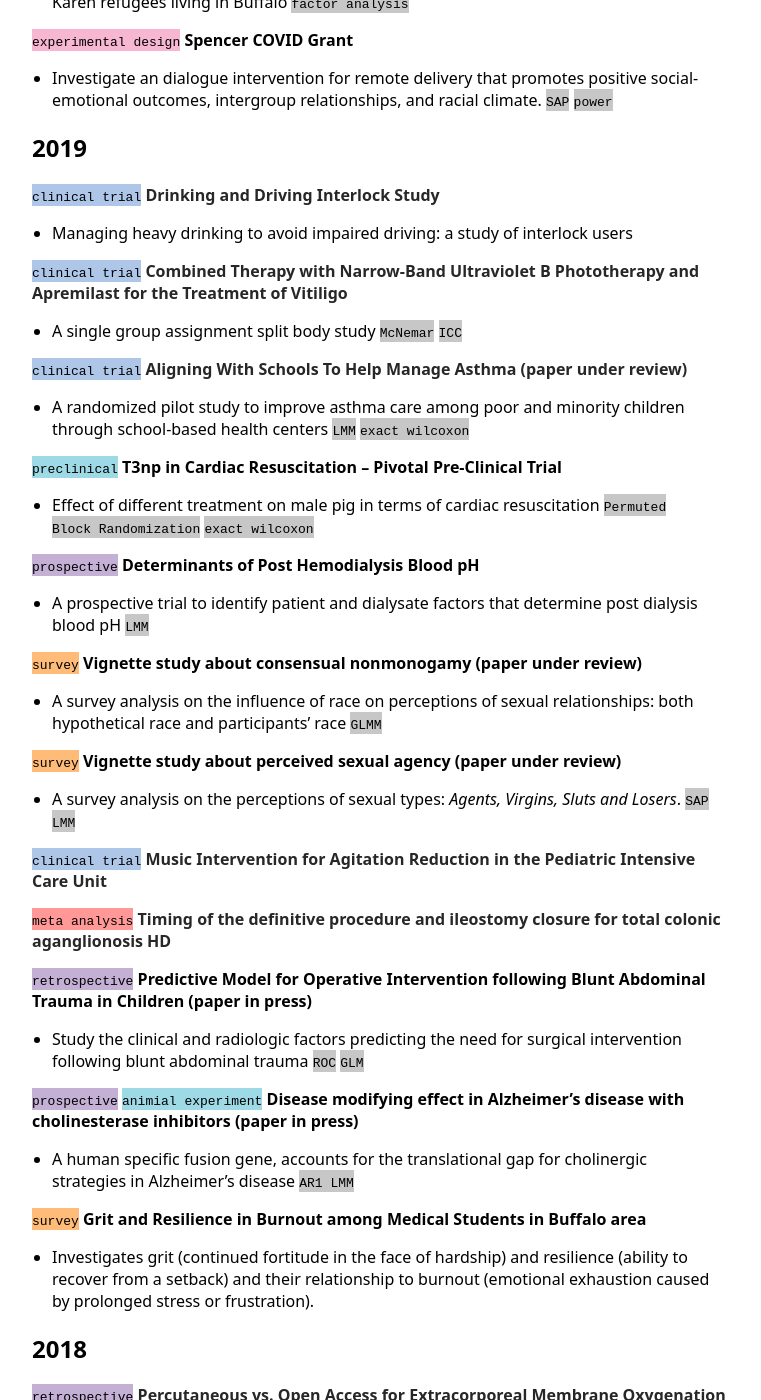
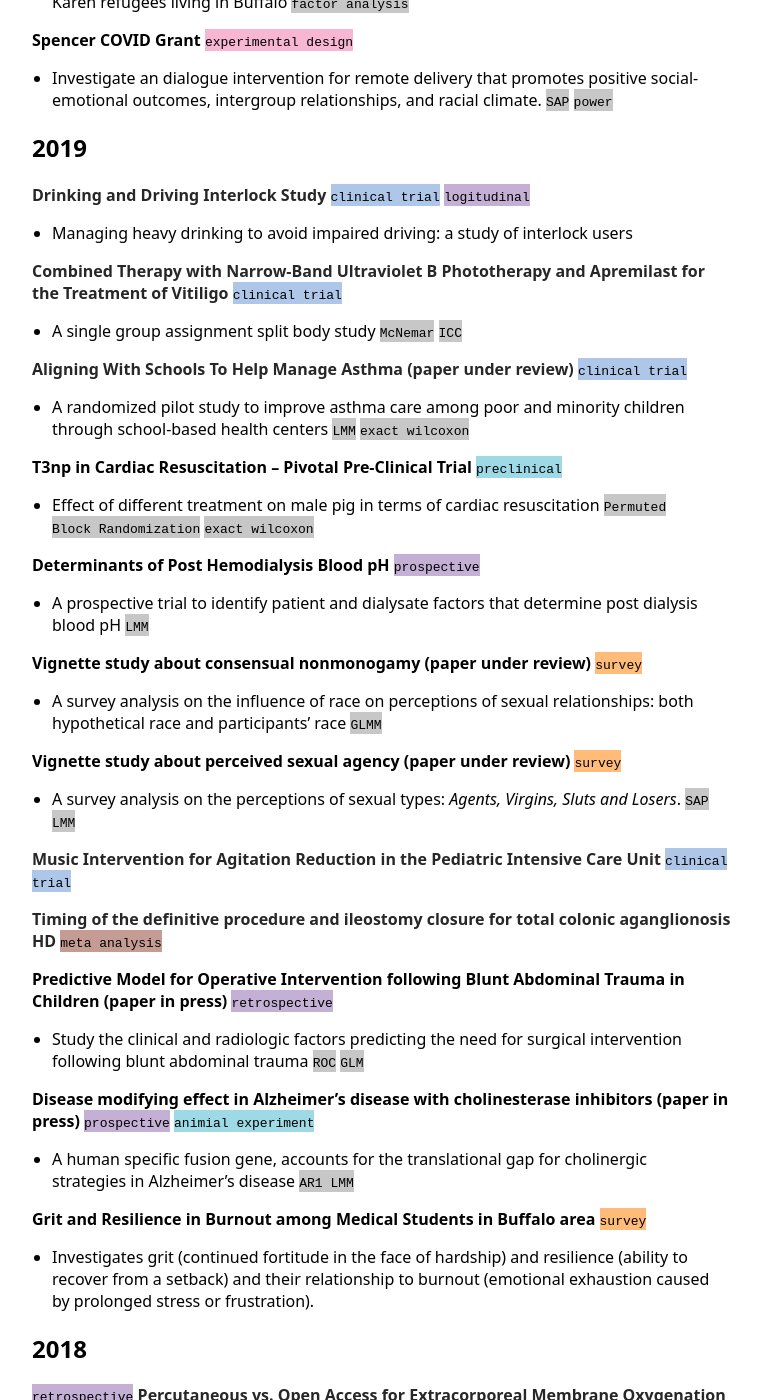
Before and after one commit to ziqiangc/ziqiangc.github.io, a Jekyll site: the page built from projects.md, in a window 1280 px wide and 1400 px high, scrolled down 492 px. Shown: the whole window, without its empty margins (258-1019 px from the left). Built offline with Jekyll 4.4.1, drawn with Linux system fonts in a browser that asks for light colours; our own code applies the rules of GitHub Pages for plain Markdown files; part of the change alters nothing that is shown; some of the changed text lies outside the part shown.

Commit message:
Update projects.md

```diff
--- a/projects.md
+++ b/projects.md
@@ -1,50 +1,50 @@
 # Collaborative Projects
 ## 2020
-<span style="background-color: #ffbb78">`survey`</span> [**Blood Sisterhood Survey (CDC)**](https://www.hemophiliafed.org/our-role-and-programs/assisting-and-advocating/blood-sisterhood/)
+[**Blood Sisterhood Survey (CDC)**](https://www.hemophiliafed.org/our-role-and-programs/assisting-and-advocating/blood-sisterhood/) <span style="background-color: #ffbb78">`survey`</span> <span style="background-color: #dbdb8d">`cross-sectional`</span>
 - Survey analysis for HFA’s Blood Sisterhood Program <span style="background-color: #c7c7c7">`cross-table`</span> <span style="background-color: #c7c7c7">`proc report`</span>
 
-<span style="background-color: #c5b0d5">`longitudinal`</span> **Incidence, progression and risk factors of Macular Pucker/Epiretinal Membrane (ERM) in eyes after Cataract Surgery**
+**Incidence, progression and risk factors of Macular Pucker/Epiretinal Membrane (ERM) in eyes after Cataract Surgery** <span style="background-color: #ff9896">`case-control`</span>
 - A retrospective chart review study <span style="background-color: #c7c7c7">`GLMM`</span> <span style="background-color: #c7c7c7">`ordinal GLMM`</span>
 
-<span style="background-color: #ffbb78">`survey`</span> **Karen Health Literacy Study**
+**Karen Health Literacy Study** <span style="background-color: #ffbb78">`survey`</span>
 - Survey analysis for Refugee Health Screener-15, develop a health literacy tool for the Karen refugees living in Buffalo <span style="background-color: #c7c7c7">`factor analysis`</span>
 
-<span style="background-color: #f7b6d2">`experimental design`</span> **Spencer COVID Grant**
+**Spencer COVID Grant** <span style="background-color: #f7b6d2">`experimental design`</span>
 - Investigate an dialogue intervention for remote delivery that promotes positive social-emotional outcomes, intergroup relationships, and racial climate. <span style="background-color: #c7c7c7">`SAP`</span> <span style="background-color: #c7c7c7">`power`</span>
 
 ## 2019
-<span style="background-color: #aec7e8">`clinical trial`</span> [**Drinking and Driving Interlock Study**](https://www.research.buffalo.edu/portal/clinicaltrial/protocol/5155)
+[**Drinking and Driving Interlock Study**](https://www.research.buffalo.edu/portal/clinicaltrial/protocol/5155) <span style="background-color: #aec7e8">`clinical trial`</span> <span style="background-color: #c5b0d5">`logitudinal`</span>
 - Managing heavy drinking to avoid impaired driving: a study of interlock users
 
-<span style="background-color: #aec7e8">`clinical trial`</span> [**Combined Therapy with Narrow-Band Ultraviolet B Phototherapy and Apremilast for the Treatment of Vitiligo**](https://clinicaltrials.gov/ct2/show/study/NCT03123016)
+[**Combined Therapy with Narrow-Band Ultraviolet B Phototherapy and Apremilast for the Treatment of Vitiligo**](https://clinicaltrials.gov/ct2/show/study/NCT03123016) <span style="background-color: #aec7e8">`clinical trial`</span>
 - A single group assignment split body study <span style="background-color: #c7c7c7">`McNemar`</span> <span style="background-color: #c7c7c7">`ICC`</span>
 
-<span style="background-color: #aec7e8">`clinical trial`</span> [**Aligning With Schools To Help Manage Asthma (paper under review)**](https://clinicaltrials.gov/ct2/show/NCT03032744)
+[**Aligning With Schools To Help Manage Asthma (paper under review)**](https://clinicaltrials.gov/ct2/show/NCT03032744) <span style="background-color: #aec7e8">`clinical trial`</span>
 - A randomized pilot study to improve asthma care among poor and minority children through school-based health centers <span style="background-color: #c7c7c7">`LMM`</span> <span style="background-color: #c7c7c7">`exact wilcoxon`</span>
 
-<span style="background-color: #9edae5">`preclinical`</span> **T3np in Cardiac Resuscitation – Pivotal Pre-Clinical Trial**
+**T3np in Cardiac Resuscitation – Pivotal Pre-Clinical Trial** <span style="background-color: #9edae5">`preclinical`</span>
 - Effect of different treatment on male pig in terms of cardiac resuscitation <span style="background-color: #c7c7c7">`Permuted Block Randomization`</span> <span style="background-color: #c7c7c7">`exact wilcoxon`</span>
 
-<span style="background-color: #c5b0d5">`prospective`</span> **Determinants of Post Hemodialysis Blood pH**
+**Determinants of Post Hemodialysis Blood pH** <span style="background-color: #c5b0d5">`prospective`</span>
 - A prospective trial to identify patient and dialysate factors that determine post dialysis blood pH <span style="background-color: #c7c7c7">`LMM`</span>
 
-<span style="background-color: #ffbb78">`survey`</span> **Vignette study about consensual nonmonogamy (paper under review)**
+**Vignette study about consensual nonmonogamy (paper under review)** <span style="background-color: #ffbb78">`survey`</span>
 - A survey analysis on the influence of race on perceptions of sexual relationships: both hypothetical race and participants' race <span style="background-color: #c7c7c7">`GLMM`</span>
 
-<span style="background-color: #ffbb78">`survey`</span> **Vignette study about perceived sexual agency (paper under review)**
+**Vignette study about perceived sexual agency (paper under review)** <span style="background-color: #ffbb78">`survey`</span>
 - A survey analysis on the perceptions of sexual types: *Agents, Virgins, Sluts and Losers*. <span style="background-color: #c7c7c7">`SAP`</span> <span style="background-color: #c7c7c7">`LMM`</span>
 
-<span style="background-color: #aec7e8">`clinical trial`</span> [**Music Intervention for Agitation Reduction in the Pediatric Intensive Care Unit**](https://clinicaltrials.gov/ct2/show/NCT03453814)
+[**Music Intervention for Agitation Reduction in the Pediatric Intensive Care Unit**](https://clinicaltrials.gov/ct2/show/NCT03453814) <span style="background-color: #aec7e8">`clinical trial`</span>
 
-<span style="background-color: #ff9896">`meta analysis`</span> [**Timing of the definitive procedure and ileostomy closure for total colonic aganglionosis HD**](https://doi.org/10.1016/j.jpedsurg.2020.02.007)
+[**Timing of the definitive procedure and ileostomy closure for total colonic aganglionosis HD**](https://doi.org/10.1016/j.jpedsurg.2020.02.007) <span style="background-color: #c49c94">`meta analysis`</span>
 
-<span style="background-color: #c5b0d5">`retrospective`</span> **Predictive Model for Operative Intervention following Blunt Abdominal Trauma in Children (paper in press)**
+**Predictive Model for Operative Intervention following Blunt Abdominal Trauma in Children (paper in press)** <span style="background-color: #c5b0d5">`retrospective`</span>
 - Study the clinical and radiologic factors predicting the need for surgical intervention following blunt abdominal trauma <span style="background-color: #c7c7c7">`ROC`</span> <span style="background-color: #c7c7c7">`GLM`</span>
 
-<span style="background-color: #c5b0d5">`prospective`</span> <span style="background-color: #9edae5">`animial experiment`</span> **Disease modifying effect in Alzheimer’s disease with cholinesterase inhibitors (paper in press)**
+**Disease modifying effect in Alzheimer’s disease with cholinesterase inhibitors (paper in press)** <span style="background-color: #c5b0d5">`prospective`</span> <span style="background-color: #9edae5">`animial experiment`</span>
 - A human specific fusion gene, accounts for the translational gap for cholinergic strategies in Alzheimer’s disease <span style="background-color: #c7c7c7">`AR1 LMM`</span>
 
-<span style="background-color: #ffbb78">`survey`</span> **Grit and Resilience in Burnout among Medical Students in Buffalo area**
+**Grit and Resilience in Burnout among Medical Students in Buffalo area** <span style="background-color: #ffbb78">`survey`</span>
 - Investigates grit (continued fortitude in the face of hardship) and resilience (ability to recover from a setback) and their relationship to burnout (emotional exhaustion caused by prolonged stress or frustration).
 
 ## 2018
```
